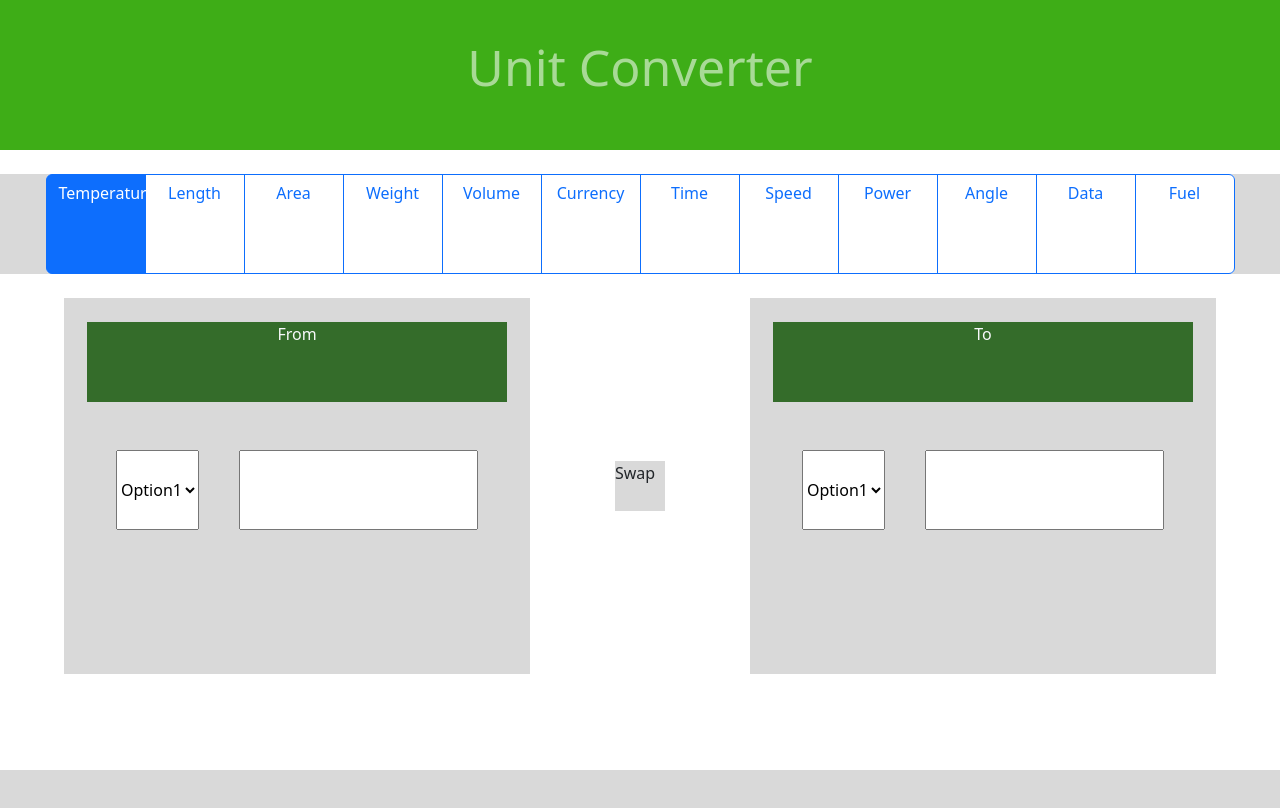
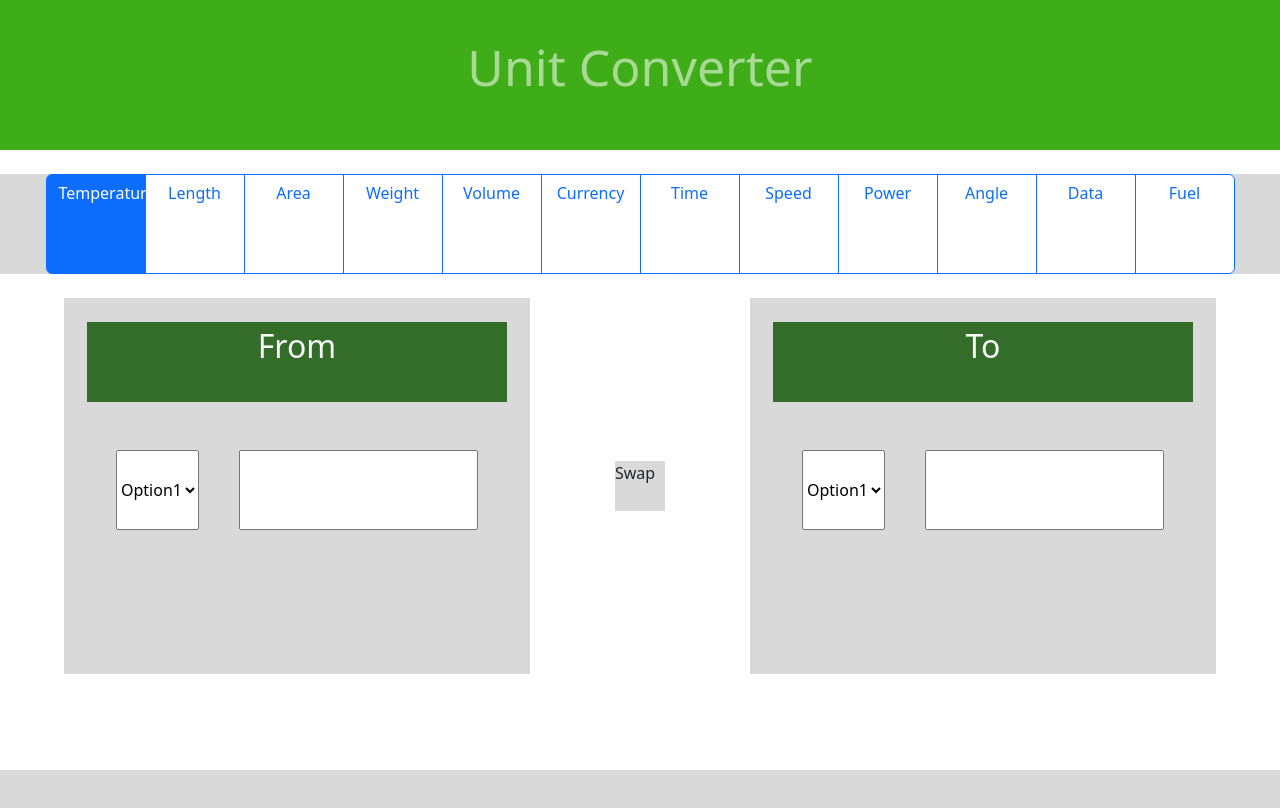
Before and after one commit to cyprste2717218/Unit-Converter-App, a React (Create React App) app in the folder unit-converter-app/: page / in a window 1280 px wide. Shown: the top 808 px of the page. Built offline with nearby package versions, Linux system fonts and the light colour scheme.

Commit message:
imported icons from material UI

```diff
--- a/unit-converter-app/package.json
+++ b/unit-converter-app/package.json
@@ -3,6 +3,7 @@
   "version": "0.1.0",
   "private": true,
   "dependencies": {
+    "@mui/icons-material": "^5.11.0",
     "@testing-library/jest-dom": "^5.16.5",
     "@testing-library/react": "^13.4.0",
     "@testing-library/user-event": "^13.5.0",
--- a/unit-converter-app/src/App.css
+++ b/unit-converter-app/src/App.css
@@ -36,3 +36,7 @@
   height: 200px;
   background-color: #D9D9D9;
 }
+
+.header-box {
+  font-size: 2em;
+}
```
Also changed, not shown: 1 other file (tests, documents, lock files or other folders).
